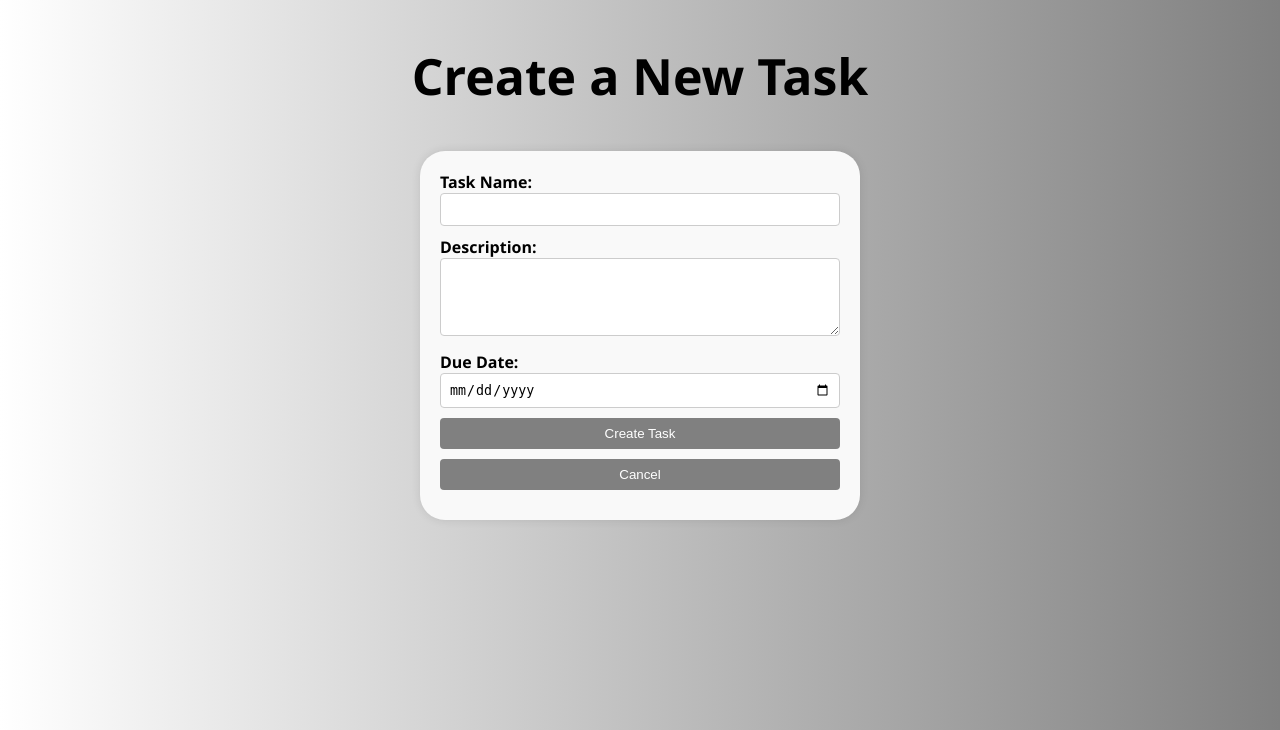
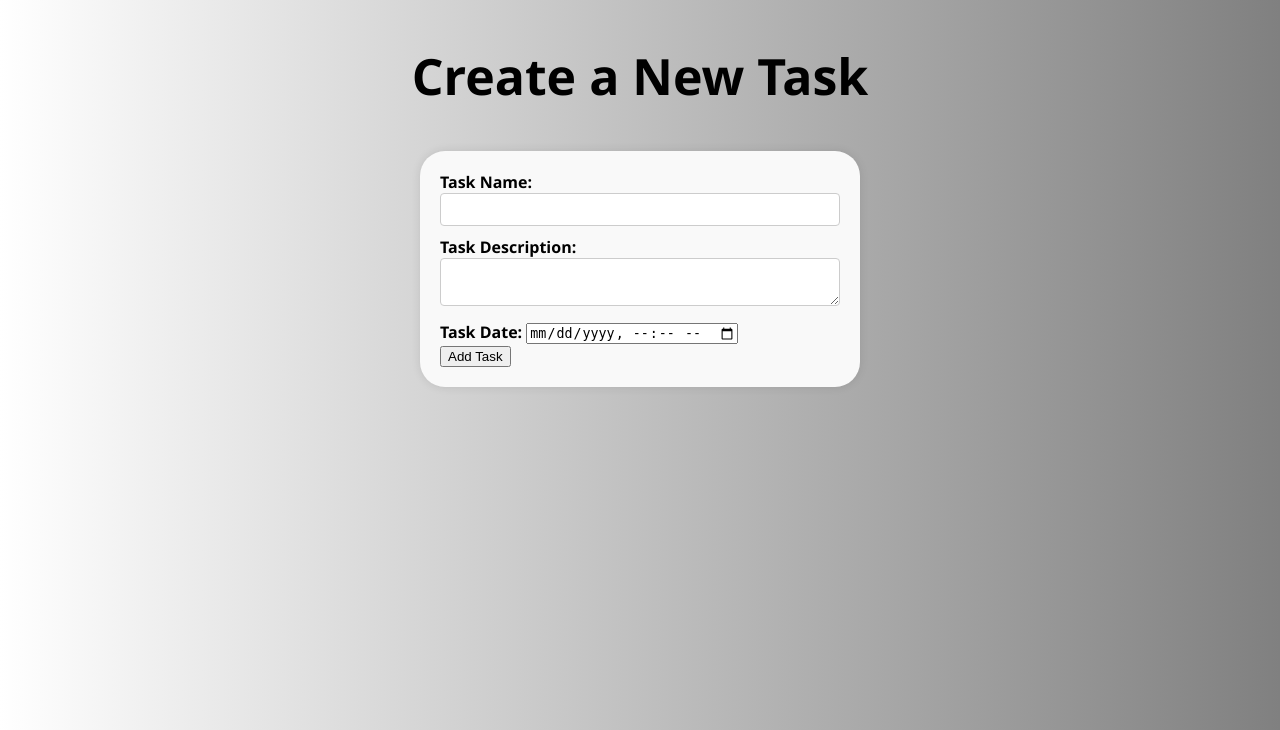
Before and after one commit to m1a5leep/BoostBuddy, a Flask app: page /addtask in a window 1280 px wide. Shown: the top 730 px of the page. Run offline with Flask 3, Linux system fonts and the light colour scheme.

Commit message:
I manage to create the database and changed some forms. Oh, I also add the timer.

```diff
--- a/Boost Buddy Project/static/css/task.css
+++ b/Boost Buddy Project/static/css/task.css
@@ -69,6 +69,25 @@ h2 {
     word-wrap: break-word;
 }
 
+.taskname {
+    font-size: larger;
+}
+
+.taskdetails {
+    padding-bottom: 1px;
+    margin-bottom: 4px;
+    border-bottom: 1px solid #e3e3e3
+}
+
+.taskdes {
+    white-space: pre-line;
+}
+
+.time {
+    color: rgb(98, 98, 98);
+    font-size: 15px;
+}
+
 .addform {
     max-width: 400px;
     margin: 0 auto;
@@ -103,6 +122,9 @@ h2 {
     color: rgb(249, 255, 144);
 }
 
+.addtask:hover{
+    cursor: pointer;
+}
 
 input[type="text"],
 textarea,
--- a/Boost Buddy Project/templates/addtask.html
+++ b/Boost Buddy Project/templates/addtask.html
@@ -8,18 +8,17 @@
 </head>
 <body>
     <h2>Create a New Task</h2>
-    <form class="addform" action="/task" method="POST">
+    <form class="addform" action="/create_task" method="POST">
         <label for="task_name">Task Name:</label>
         <input type="text" id="task_name" name="task_name" required>
-
-        <label for="task_description">Description:</label>
-        <textarea id="task_description" name="task_description" rows="4" cols="50" required></textarea>
-
-        <label for="task_due_date">Due Date:</label>
-        <input type="date" id="task_due_date" name="task_due_date" required>
-
-        <input type="submit" value="Create Task">
-        <input type="cancel" value="Cancel" onclick="window.location.href='/task'">
+        <br>
+        <label for="task_description">Task Description:</label>
+        <textarea id="task_description" name="task_description" required></textarea>
+        <br>
+        <label for="task_date">Task Date:</label>
+        <input type="datetime-local" id="task_date" name="task_date" required>
+        <br>
+        <button class="addtask" type="submit">Add Task</button>
     </form>
 </body>
 </html>
--- a/Boost Buddy Project/test.py
+++ b/Boost Buddy Project/test.py
@@ -1,10 +1,24 @@
 from flask import Flask, redirect, url_for, render_template, request, flash
+from flask_sqlalchemy import SQLAlchemy
+from datetime import datetime
 
 app = Flask(__name__)
 app.secret_key = 'your_secret_key'
+app.config['SQLALCHEMY_DATABASE_URI'] = 'sqlite:///site.db'
 
+db = SQLAlchemy(app)
 notes = []
 tasks = []
+
+class Task(db.Model):
+    id = db.Column(db.Integer, primary_key=True)
+    task_name = db.Column(db.String(150), nullable=False)
+    task_description = db.Column(db.Text, nullable=False)
+    task_date = db.Column(db.DateTime, nullable=False, default=datetime.utcnow)
+    completion_time = db.Column(db.DateTime, nullable=True)
+
+with app.app_context():
+    db.create_all()
 
 @app.route('/')
 def index():
@@ -16,46 +30,35 @@ def homepage():
 
 @app.route('/task')
 def task():
+    tasks = Task.query.all()
     return render_template('task.html', tasks=tasks)
 
-@app.route('/cancel', methods=['GET'])
-def cancel_add():
-    return render_template('task.html')
-
-@app.route('/delete_task/<int:task_index>', methods=['POST'])
-def delete_task(task_index):
-    if request.method == 'POST':
-        if task_index < len(tasks):
-            del tasks[task_index]
-            flash('Task deleted successfully.', 'success')
+@app.route('/delete_task/<int:task_id>', methods=['POST'])
+def delete_task(task_id):
+    task = Task.query.get_or_404(task_id)
+    db.session.delete(task)
+    db.session.commit()
+    flash('Task deleted successfully.', 'success')
     return redirect(url_for('task'))
 
-@app.route('/complete_task/<int:task_index>', methods=['POST'])
-def complete_task(task_index):
-    if request.method == 'POST':
-        if task_index < len(tasks):
-            tasks[task_index]['completed'] = True
-            flash('Task marked as complete.', 'success')
+@app.route('/complete_task/<int:task_id>', methods=['POST'])
+def complete_task(task_id):
+    task = Task.query.get_or_404(task_id)
+    task.completion_time = datetime.utcnow()
+    db.session.commit()
+    flash('Task marked as complete.', 'success')
     return redirect(url_for('task'))
 
-@app.route('/task', methods=['GET', 'POST'])
+@app.route('/create_task', methods=['POST'])
 def create_task():
-    if request.method == 'POST':
-        task_name = request.form['task_name']
-        task_description = request.form['task_description']
-        task_due_date = request.form['task_due_date']
-
-        task = {
-            'name': task_name,
-            'description': task_description,
-            'due_date': task_due_date
-        }
-
-        tasks.append(task)
-        print(tasks)
-
-        return redirect(url_for('task'))
-    return render_template('task.html')
+    task_name = request.form['task_name']
+    task_description = request.form['task_description']
+    task_date = request.form['task_date']
+    task_date = datetime.strptime(task_date, '%Y-%m-%dT%H:%M')
+    new_task = Task(task_name=task_name, task_description=task_description, task_date=task_date)
+    db.session.add(new_task)
+    db.session.commit()
+    return redirect(url_for('task'))
 
 @app.route('/addtask')
 def addtask():
```
Also changed, not shown: Boost Buddy Project/templates/task.html (+22 -10 lines), Boost Buddy Project/try.py (added, +21 -0 lines), Boost Buddy Project/instance/site.db (added).
